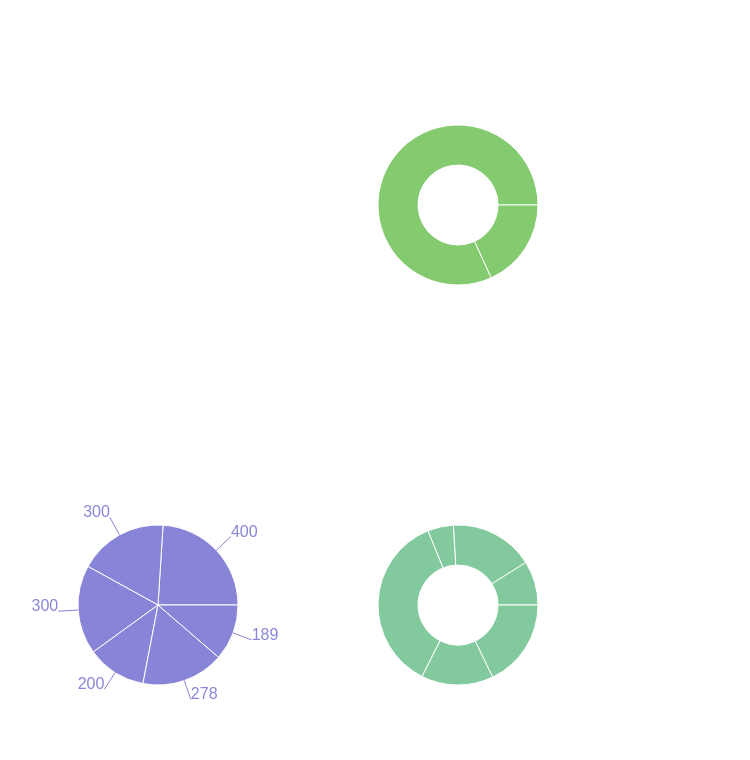
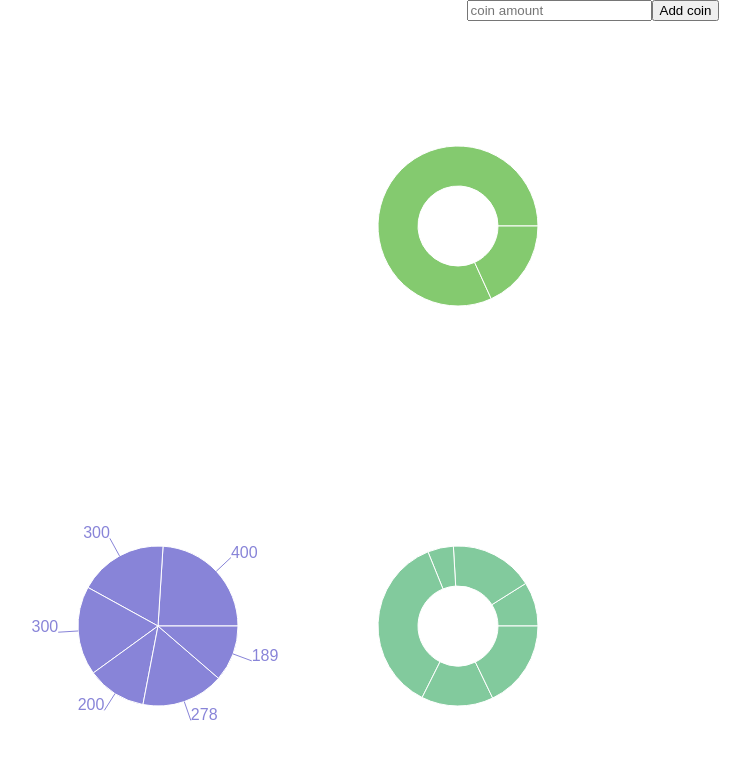
Before and after one commit to foxed/cryptfolio, a React (Create React App) app: page / in a window 1280 px wide. Shown: the top 760 px of the page, without its empty margins (47-797 px from the left). Built offline with nearby package versions, Linux system fonts and the light colour scheme.

Commit message:
add basic form element

```diff
--- a/src/pie.js
+++ b/src/pie.js
@@ -12,6 +12,23 @@ const data01 = [{name: 'Group A', value: 400}, {name: 'Group B', value: 300},
 const data02 = [{name: 'Group A', value: 2400}, {name: 'Group B', value: 4567},
 	{name: 'Group C', value: 1398}, {name: 'Group D', value: 9800},
 	{name: 'Group E', value: 3908}, {name: 'Group F', value: 4800}];
+
+
+class Form extends React.Component {
+  handleSubmit = (event) => {
+		event.preventDefault();
+		console.log("testing123");
+	};
+
+	render() {
+		return (
+			<form onSubmit={this.handleSubmit}>
+				<input type="text" placeholder="coin amount" />
+				<button type="submit">Add coin</button>
+		  </form>
+		);
+	}
+}
 
 class TestPie extends React.Component {
 	state = {
@@ -50,6 +67,7 @@ class Body extends React.Component {
     return (
 			<div>
 			  <div>
+				  <center><Form /></center>
 				  <TestPie />
 				</div>
 				<div>
```
